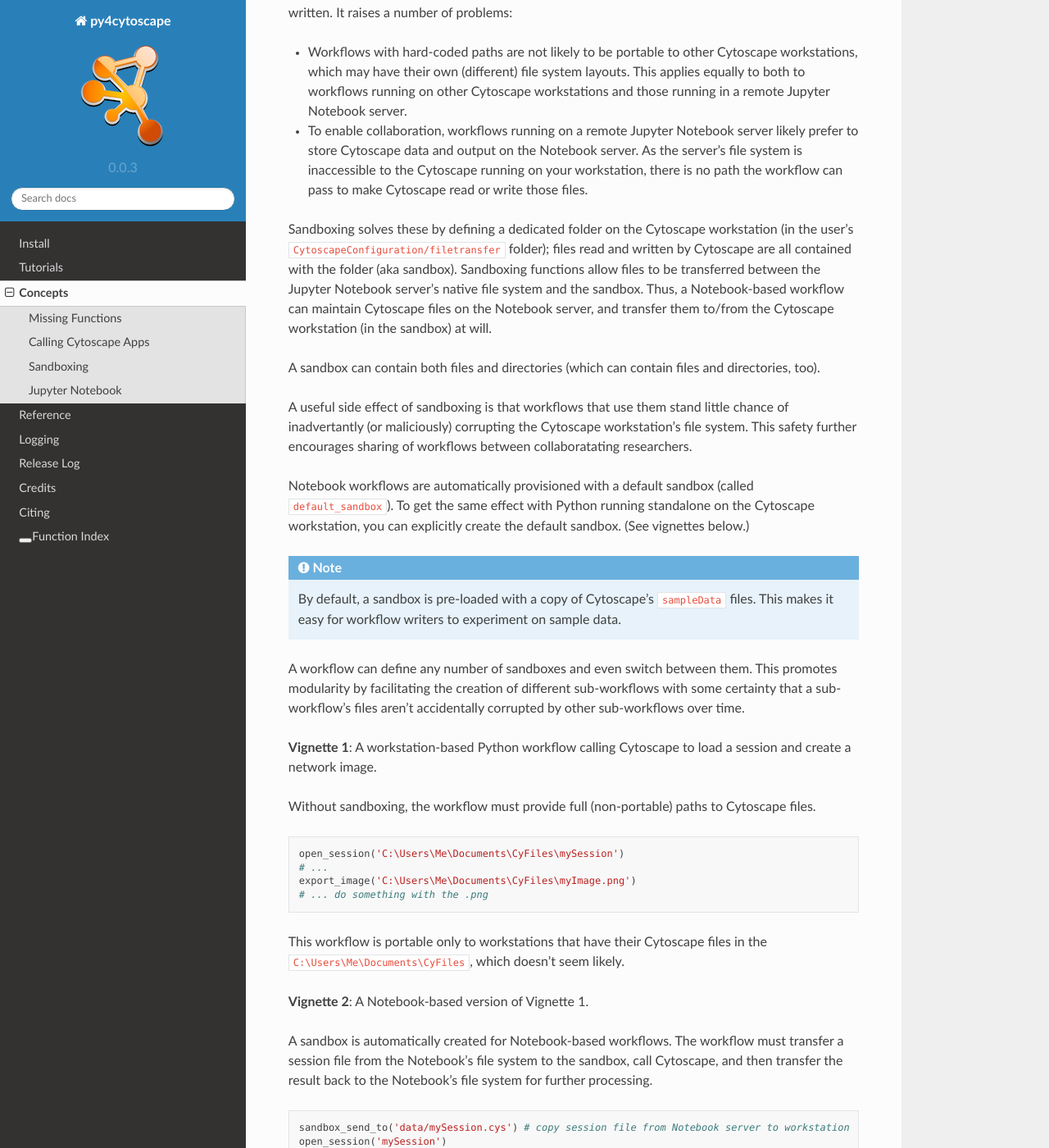
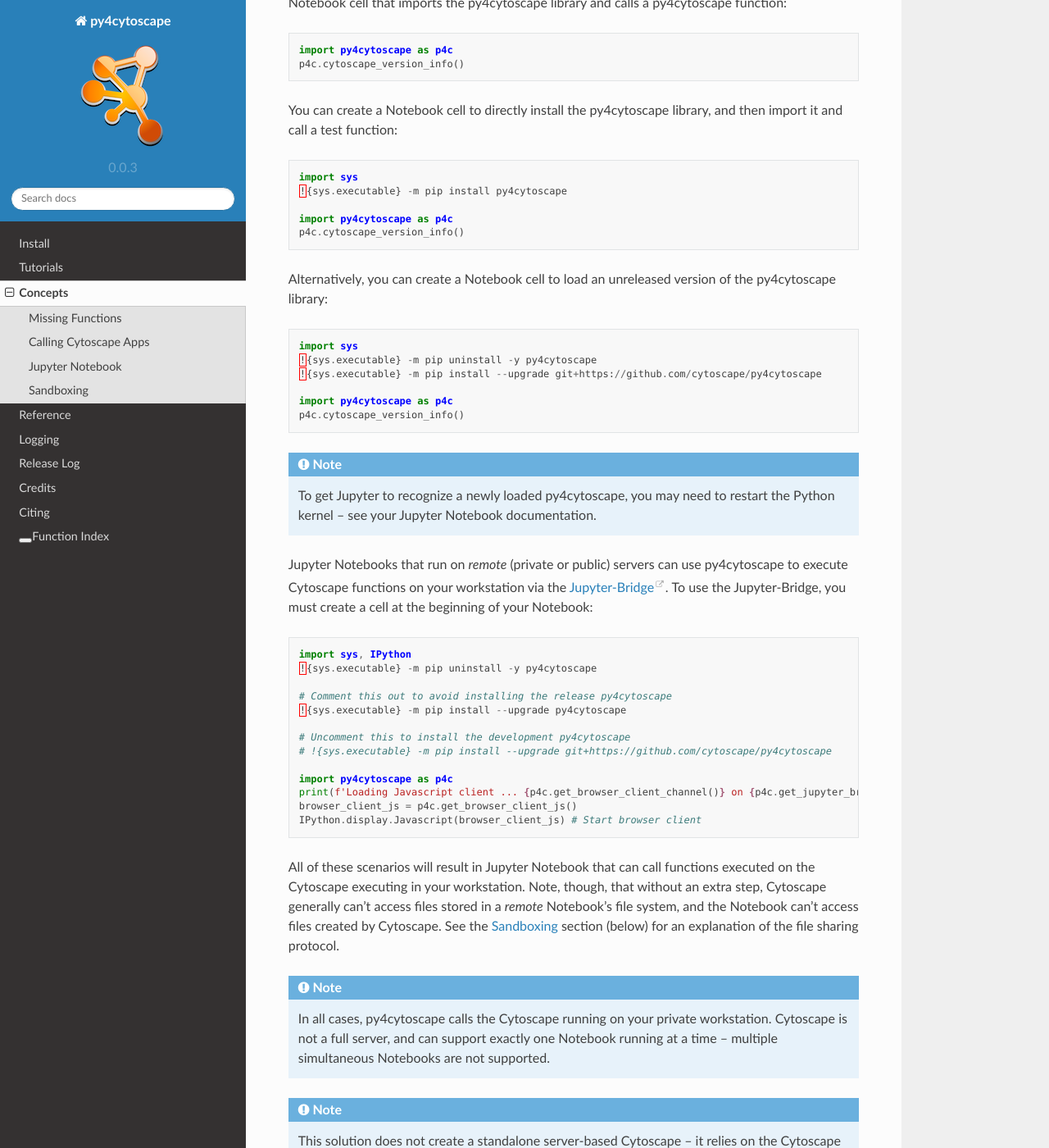
Before and after one commit to cytoscape/py4cytoscape, a Sphinx documentation site: the page built from doc/concepts.rst, in a window 1280 px wide and 1400 px high, scrolled down 4263 px. Shown: the whole window at 82% size. Built offline with Sphinx 7.4.7 and the Read the Docs theme 2.0.0, drawn with Linux system fonts in a browser that asks for light colours; pages that are not in the unit, such as notebooks, are missing from menus; some of the changed text lies outside the part shown.

Commit message:
Updated documentation toward 0.0.3 release

```diff
--- a/doc/concepts.rst
+++ b/doc/concepts.rst
@@ -189,7 +187,84 @@
     wk-shell-decomposition
     WordCloud
 
-.. _sandboxing:
+
+Jupyter Notebook
+----------------
+
+Jupyter Notebooks can be executed on a number of platforms, including:
+
+* Your Cytoscape workstation (via `PyCharm <https://www.jetbrains.com/pycharm/>`_, `Anaconda <https://www.anaconda.com/>`_, and others)
+* Private Notebook servers (e.g., `GenePattern Notebook <https://notebook.genepattern.org>`_)
+* Public Notebook servers (e.g., `Google Collaboratory <https://colab.research.google.com/>`_)
+
+In each case, your Jupyter Notebook can call py4cytoscape functions that are executed
+by Cytoscape running on your own workstation.
+
+To call py4cytoscape from a Notebook running on your Cytoscape workstation (a so-called
+*local* Notebook), simply use your Python environment to install the py4cytoscape library,
+then create a Notebook cell that imports the py4cytoscape library and calls a py4cytoscape
+function:
+
+.. code:: python
+
+    import py4cytoscape as p4c
+    p4c.cytoscape_version_info()
+
+You can create a Notebook cell to directly install the py4cytoscape library, and then
+import it and call a test function:
+
+.. code:: python
+
+    import sys
+    !{sys.executable} -m pip install py4cytoscape
+
+    import py4cytoscape as p4c
+    p4c.cytoscape_version_info()
+
+Alternatively, you can create a Notebook cell to load an unreleased version of the
+py4cytoscape library:
+
+.. code:: python
+
+    import sys
+    !{sys.executable} -m pip uninstall -y py4cytoscape
+    !{sys.executable} -m pip install --upgrade git+https://github.com/cytoscape/py4cytoscape
+
+    import py4cytoscape as p4c
+    p4c.cytoscape_version_info()
+
+.. note:: To get Jupyter to recognize a newly loaded py4cytoscape, you may need to restart the Python kernel -- see your Jupyter Notebook documentation.
+
+Jupyter Notebooks that run on *remote* (private or public) servers can use py4cytoscape to
+execute Cytoscape functions on your workstation via
+the `Jupyter-Bridge <https://github.com/cytoscape/jupyter-bridge>`_. To use the Jupyter-Bridge,
+you must create a cell at the beginning of your Notebook:
+
+.. code:: python
+
+     import sys, IPython
+     !{sys.executable} -m pip uninstall -y py4cytoscape
+
+     # Comment this out to avoid installing the release py4cytoscape
+     !{sys.executable} -m pip install --upgrade py4cytoscape
+
+     # Uncomment this to install the development py4cytoscape
+     # !{sys.executable} -m pip install --upgrade git+https://github.com/cytoscape/py4cytoscape
+
+     import py4cytoscape as p4c
+     print(f'Loading Javascript client ... {p4c.get_browser_client_channel()} on {p4c.get_jupyter_bridge_url()}')
+     browser_client_js = p4c.get_browser_client_js()
+     IPython.display.Javascript(browser_client_js) # Start browser client
+
+All of these scenarios will result in Jupyter Notebook that can call functions executed on the
+Cytoscape executing in your workstation. Note, though, that without an extra step, Cytoscape generally can't access
+files stored in a *remote* Notebook's file system, and the Notebook can't access files created
+by Cytoscape. See the `Sandboxing`_ section (below) for an explanation of the file sharing protocol.
+
+.. note:: In all cases, py4cytoscape calls the Cytoscape running on your private workstation. Cytoscape is not a full server, and can support exactly one Notebook running at a time -- multiple simultaneous Notebooks are not supported.
+
+.. note:: This solution does not create a standalone server-based Cytoscape -- it relies on the Cytoscape running on your private workstation.
+
 
 Sandboxing
 ----------
```
Also changed, not shown: other parts of doc/concepts.rst (+2 -11 lines).
